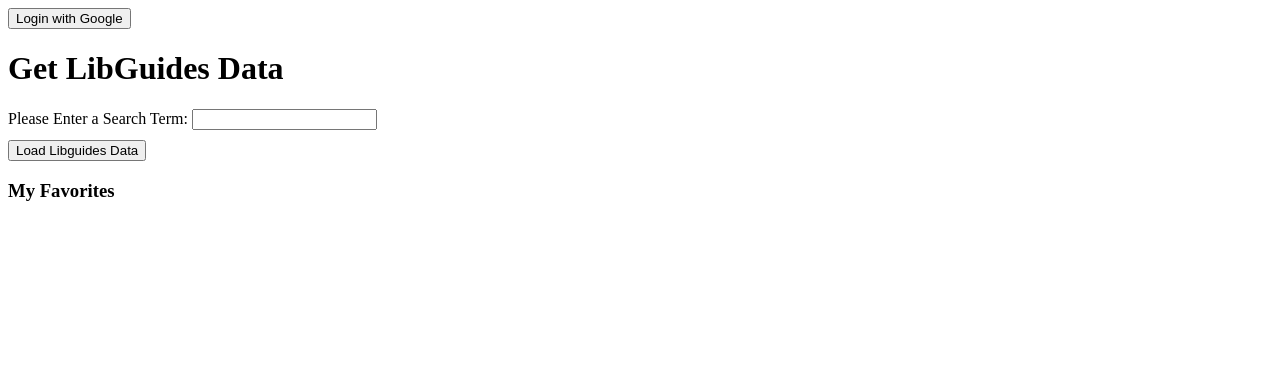
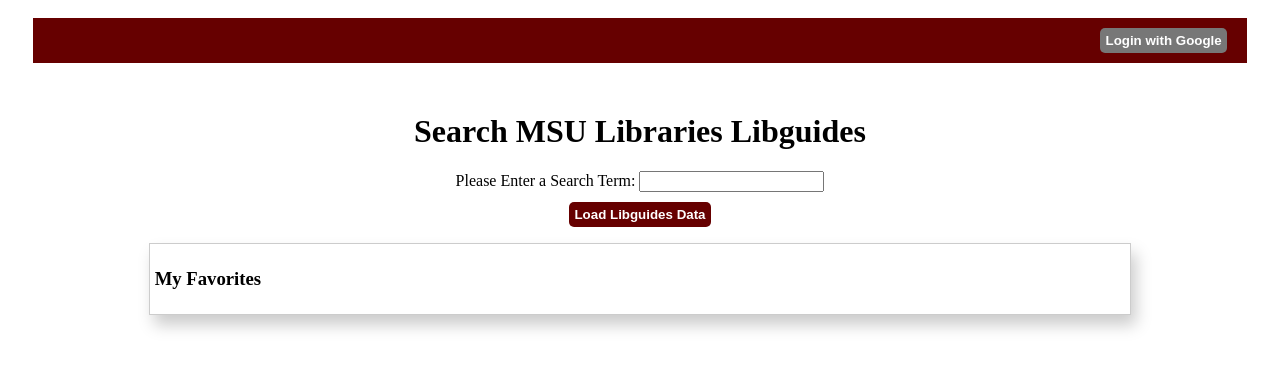
Before and after one commit to aepriebebrown/libguides-firebase, a plain HTML site: page public/index.html in a window 1280 px wide. Drawn offline with nearby package versions, Linux system fonts and the light colour scheme; some packages are replaced by stand-ins of ours; no server answers.

Commit message:
Made stylistic changes to UI.

```diff
--- a/public/app.js
+++ b/public/app.js
@@ -21,7 +21,7 @@
 
     .then(result => {
         const user = result.user;
-        welcomeMessage.innerHTML = `Hello ${user.displayName}`;
+        //welcomeMessage.innerHTML = `Hello ${user.displayName}`;
     })
     .catch(console.log);
 }
--- a/public/index.html
+++ b/public/index.html
@@ -3,7 +3,7 @@
 <head>
     <meta charset="utf-8">
     <meta name="viewport" content="width=device-width, initial-scale=1">
-    <title>Get Libguides Data</title>
+    <title>Search MSU Libraries Libguides</title>
 
     <!-- update the version number as needed -->
     <script defer src="/__/firebase/5.4.2/firebase-app.js"></script>
@@ -19,10 +19,14 @@
 
 </head>
 <body onload="initFirebaseAuth()">
+    <div id="wrapper">
+        <div id="login">
             <button onclick="googleLogin()" id="sign-in">Login with Google</button>
+            <div hidden id="user-name"></div>
             <button hidden onclick="signOut()" id="sign-out">Sign Out</button>
-      <div hidden id="user-name"></div>
-      <h1>Get LibGuides Data</h1>
+        </div>
+        <div id="getdata">
+            <h1>Search MSU Libraries Libguides</h1>
             <h2 id="welcome-message"></h2>
             <div>
                 Please Enter a Search Term:
@@ -32,10 +36,12 @@
             <div>
                 <ol class="libguides-name"></ol>
             </div>
-                  <div>
+        </div>
+        <div id="myfavorites">
             <h3>My Favorites</h3>
             <ol id="favorites"></ol>
         </div>
+    </div><!--end wrapper-->
     <script src="https://cdnjs.cloudflare.com/ajax/libs/axios/0.17.0/axios.js"></script>
     <script src="app.js"></script>
     <script src="libguides.js"></script>
--- a/public/style.css
+++ b/public/style.css
@@ -1,9 +1,72 @@
+/*
+
+MISSISSIPPI STATE COLOR PALETTE
+msstate maroon: #660000;
+msstate light gray: #CCCCCC;
+msstate dark gray: #777777;
+
+SECONDARY/ACCENT COLORS
+#A69F88;
+#DAC79D;
+
+*/
+body {
+
+}
+
+#wrapper {
+    width: 96%;
+    max-width: 2000px;
+    height: 100%;
+    margin: auto;
+    padding: 10px;
+}
+
+button {
+    padding: 5px;
+    font-weight: bold;
+    color: white;
+    border-radius: 5px;
+    border: none;
+}
+
+#login {
+    margin-bottom: 50px;
+    text-align: right;
+    background: #660000;
+    padding: 10px;
+    color: white;
+}
+
+#login button {
+    background: #777777;
+}
+
+#login div {
+    display: inline;
+    padding-right: 5px;
+    padding-left: 5px;
+}
+
+#getdata {
+    text-align: center;
+}
+
 .libguides-name li {
     padding-bottom: 20px;
 }
 
 button.libguides-button {
     margin-top: 10px;
+    background-color: #660000;
+}
+
+#myfavorites {
+    width: 80%;
+    padding: 5px;
+    margin: auto;
+    border: solid 1px #CCCCCC;
+    box-shadow: 5px 10px 15px #CCCCCC;
 }
 
 #favorites button {
```
Lines whose indentation alone changed are shown as unchanged.
